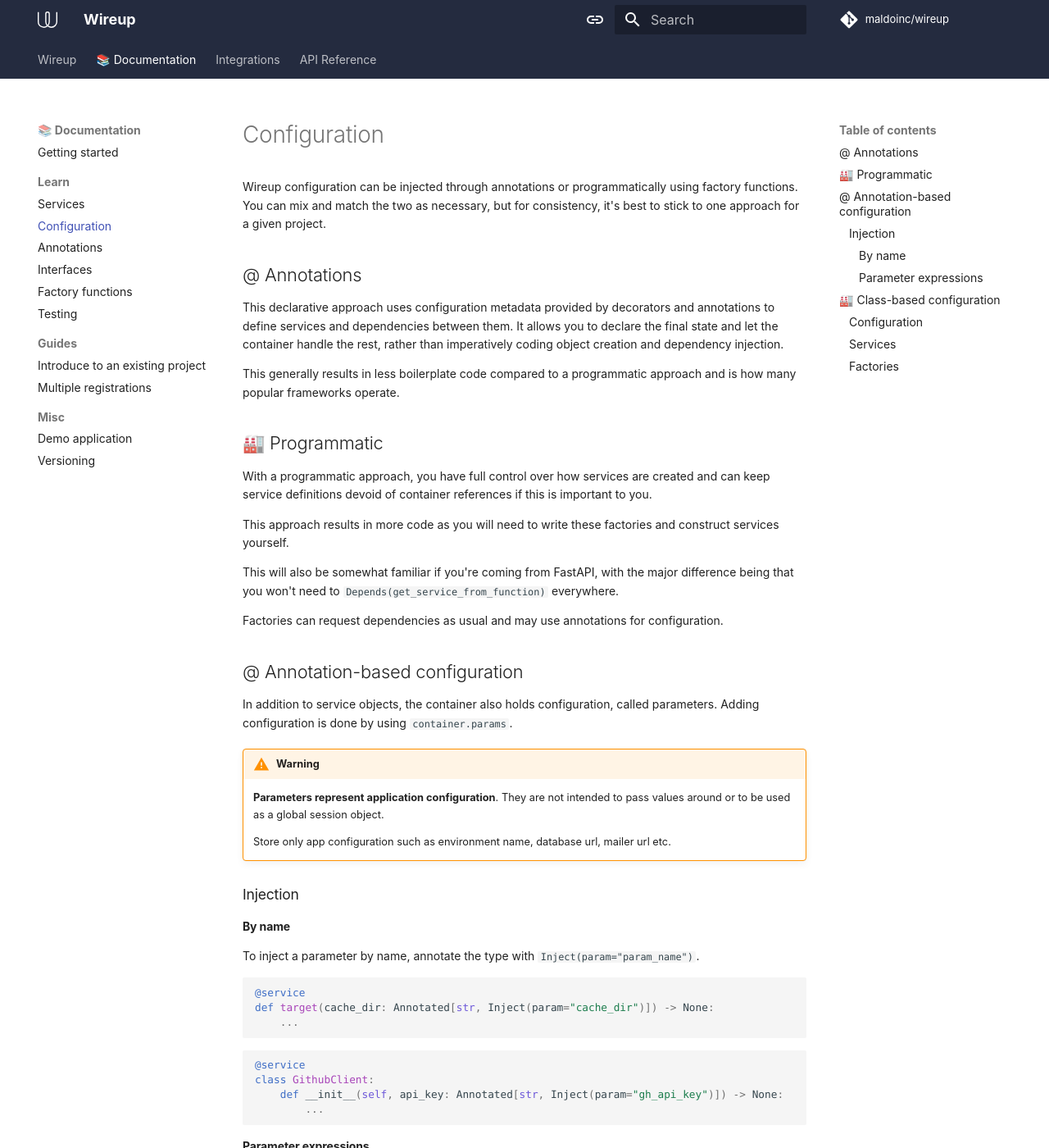
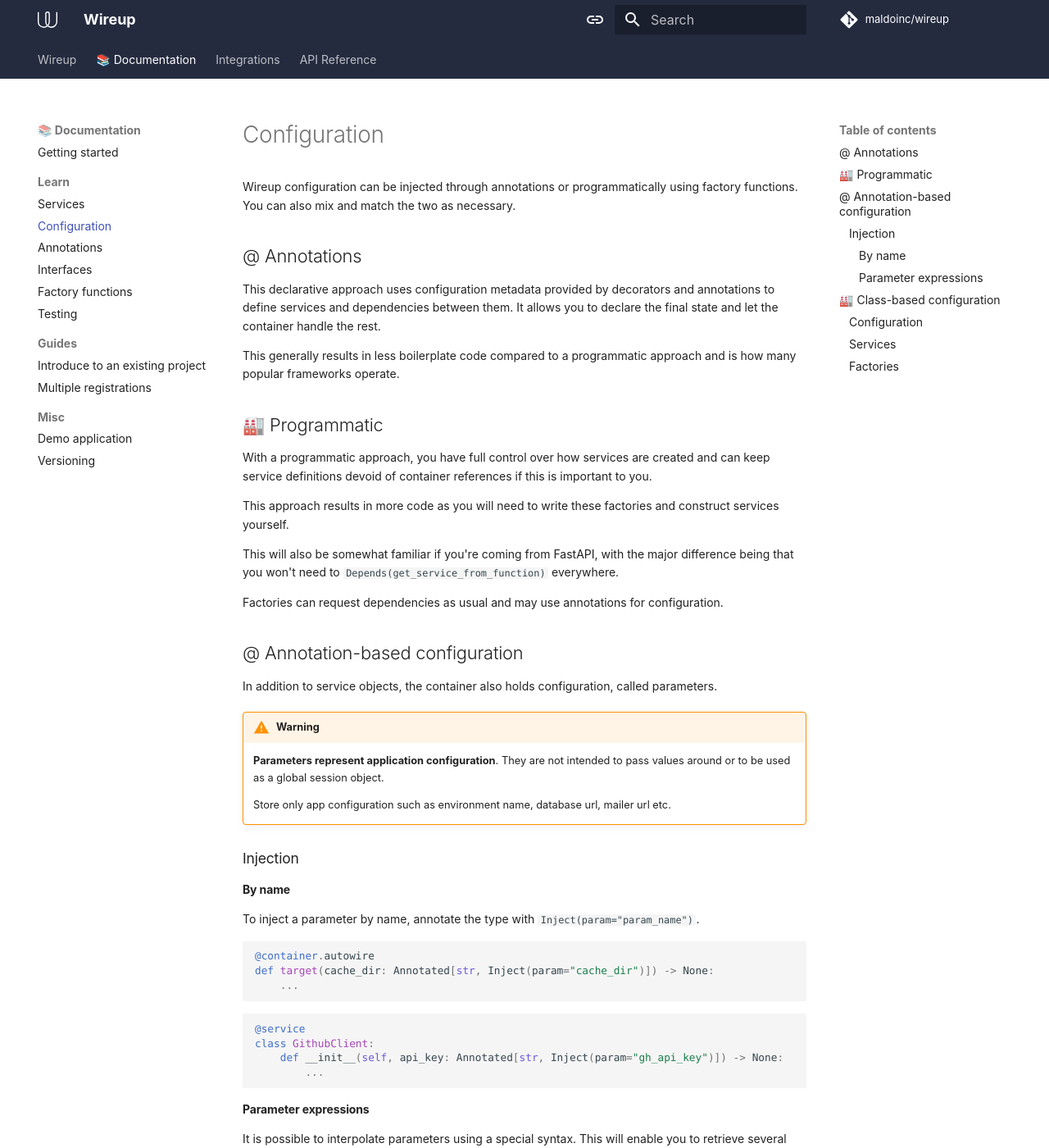
Before and after one commit to maldoinc/wireup, an MkDocs documentation site: the page built from docs/pages/configuration.md, in a window 1280 px wide and 1400 px high. Shown: the whole window at 82% size. Built offline with MkDocs 1.6.1 and Material for MkDocs 9.7.7, drawn with Linux system fonts in a browser that asks for light colours; some web fonts are replaced; comment, search, counter and statistics services are not loaded; the version menu is left out; some of the changed text lies outside the part shown.

Commit message:
Update docs

````diff
--- a/docs/mkdocs.yml
+++ b/docs/mkdocs.yml
@@ -17,6 +17,7 @@ nav:
       - Demo application: demo_app.md
       - Versioning: versioning.md
   - Integrations:
+    - Integrations: integrations/index.md
     - Django: integrations/django.md
     - FastAPI: integrations/fastapi.md
     - Flask: integrations/flask.md
--- a/docs/pages/configuration.md
+++ b/docs/pages/configuration.md
@@ -1,10 +1,10 @@
 Wireup configuration can be injected through annotations or programmatically using factory functions.
-You can mix and match the two as necessary, but for consistency, it's best to stick to one approach for a given project.
+You can also mix and match the two as necessary.
 
 ## @ Annotations
 
 This declarative approach uses configuration metadata provided by decorators and annotations to define services and dependencies between them.
-It allows you to declare the final state and let the container handle the rest, rather than imperatively coding object creation and dependency injection.
+It allows you to declare the final state and let the container handle the rest.
 
 This generally results in less boilerplate code compared to a programmatic approach and is how many popular frameworks operate.
 
@@ -23,7 +23,6 @@ Factories can request dependencies as usual and may use annotations for configur
 
 ## @ Annotation-based configuration
 In addition to service objects, the container also holds configuration, called parameters.
-Adding configuration is done by using `container.params`.
 
 !!! warning
     **Parameters represent application configuration**.
@@ -38,7 +37,7 @@ Adding configuration is done by using `container.params`.
 To inject a parameter by name, annotate the type with `Inject(param="param_name")`.
 
 ```python
-@service
+@container.autowire
 def target(cache_dir: Annotated[str, Inject(param="cache_dir")]) -> None:
     ...
 ```
@@ -80,6 +79,7 @@ Examples use [pydantic-settings](https://docs.pydantic.dev/latest/concepts/pydan
 from pydantic_settings import BaseSettings
 from pydantic import Field, PostgresDsn
 
+
 class Settings(BaseSettings):
     gh_api_key: str = Field(alias="gh_api_key")
     pg_dsn: PostgresDsn = Field(alias="pg_dsn")
@@ -108,12 +108,6 @@ To wire everything together we can use a few factories.
 ```python title="factories.py"
 from wireup import service, container
 
-# Since settings has no parameters it can also be
-# registered directly as the constructor can be the factory.
-container.register(Settings)
-
-
-# If it needs additional configuration then it is also possible to use a regular factory.
 @service
 def settings_factory() -> Settings:
     return Settings(...)
````
Also changed, not shown: docs/pages/getting_started.md (+22 -16 lines), docs/pages/index.md (+1 -1 lines), docs/pages/integrations/index.md (added, +7 -0 lines), docs/pages/interfaces.md (+1 -1 lines), readme.md.
